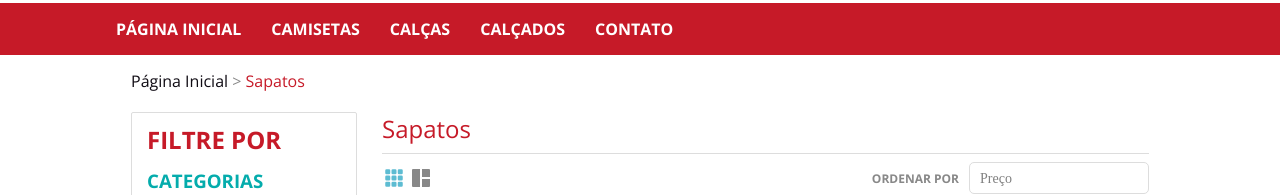
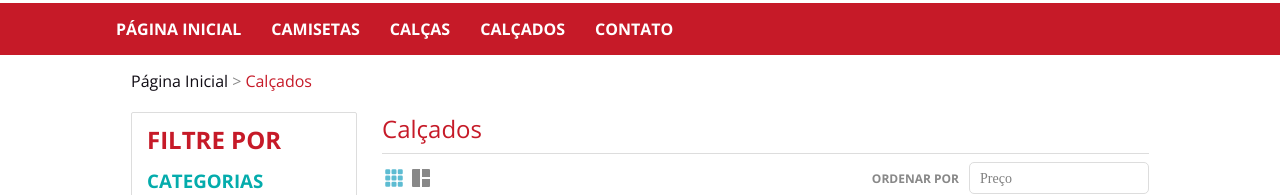
Before and after one commit to ChristySchott/desafio, a React (Create React App) app in the folder web/: page / in a window 1280 px wide. Shown: the part 128-323 px from the top of the page. Built offline with nearby package versions, Linux system fonts and the light colour scheme; data requests are answered from the project's data file.

Commit message:
feat: set name of pages according to filters

```diff
--- a/web/src/components/Header/index.tsx
+++ b/web/src/components/Header/index.tsx
@@ -23,7 +23,7 @@ const Header: React.FC = () => {
   const [open, setOpen] = useState(false);
   const [categories, setCategories] = useState([]);
 
-  const { setFilter, filter } = useFilter();
+  const { setFilter } = useFilter();
 
   useEffect(() => {
     async function loadCategories(): Promise<void> {
--- a/web/src/components/Products/index.tsx
+++ b/web/src/components/Products/index.tsx
@@ -36,7 +36,13 @@ const Products: React.FC = () => {
 
   return (
     <Container>
-      <h2>Sapatos</h2>
+      <h2>
+        {filter === 'calcas'
+          ? 'Calças'
+          : filter === 'calcados'
+          ? 'Calçados'
+          : filter}
+      </h2>
 
       <Menu>
         <View>
--- a/web/src/components/Products/styles.ts
+++ b/web/src/components/Products/styles.ts
@@ -7,6 +7,7 @@ export const Container = styled.div`
   h2 {
     color: #c61a28;
     font-weight: 500;
+    text-transform: capitalize;
   }
 `;
 
--- a/web/src/pages/Dashboard/index.tsx
+++ b/web/src/pages/Dashboard/index.tsx
@@ -4,8 +4,11 @@ import Filters from '../../components/Filters';
 
 import { Main, Page } from './styles';
 import Products from '../../components/Products';
+import { useFilter } from '../../hooks/filter';
 
 const Dashboard: React.FC = () => {
+  const { filter } = useFilter();
+
   return (
     <>
       <Header />
@@ -13,7 +16,13 @@ const Dashboard: React.FC = () => {
         <p>
           <a href="/">Página Inicial </a>
           &gt;
-          <span> Sapatos</span>
+          <span>
+            {filter === 'calcas'
+              ? 'Calças'
+              : filter === 'calcados'
+              ? 'Calçados'
+              : filter}
+          </span>
         </p>
       </Page>
       <Main>
--- a/web/src/pages/Dashboard/styles.ts
+++ b/web/src/pages/Dashboard/styles.ts
@@ -35,5 +35,7 @@ export const Page = styled.div`
 
   span {
     color: #c61a28;
+    text-transform: capitalize;
+    margin-left: 4px;
   }
 `;
```
Also changed, not shown: web/.eslintrc.json.
